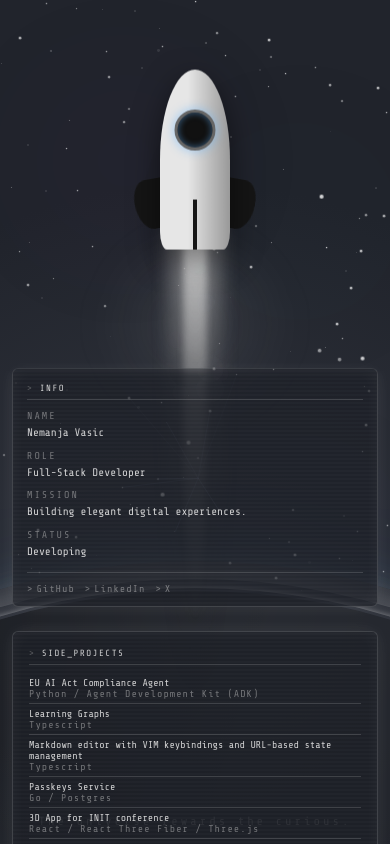
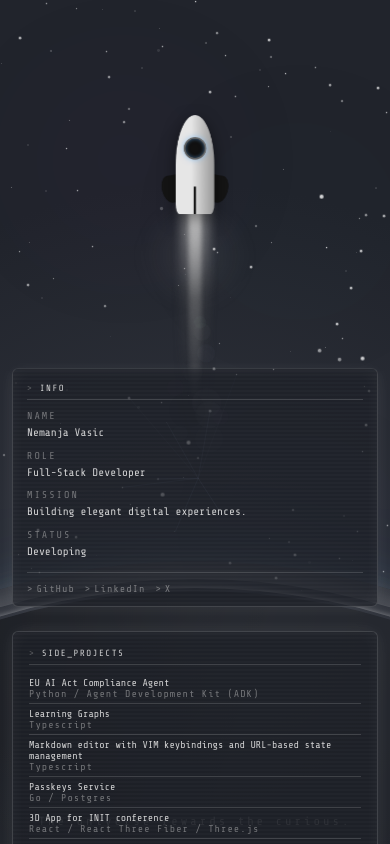
Before and after one commit to GoodbyePlanet/portfolio, a React (Vite) app: page / in a window 390 px wide. Built offline with nearby package versions, Linux system fonts and the light colour scheme; no server answers.

Commit message:
chore: Visual and annimation improvements

```diff
--- a/src/App.tsx
+++ b/src/App.tsx
@@ -19,7 +19,7 @@ import styles from './App.module.css';
 export default function App() {
   const { toggle } = useTheme();
   const mouseRef = useParallax();
-  const { phase, isShaking, launch } = useLaunchSequence(toggle);
+  const { phase, isShaking, launch, onPhaseEnd } = useLaunchSequence(toggle);
   const { state, handleStarClick } = useConstellationNav();
 
   const [isMobile, setIsMobile] = useState(
@@ -69,7 +69,7 @@ export default function App() {
       <ShootingStars />
       <CursorTrail mouseRef={mouseRef} />
       <Earth />
-      <Rocket phase={phase} mouseRef={mouseRef} onLaunch={launch} />
+      <Rocket phase={phase} onLaunch={launch} onPhaseEnd={onPhaseEnd} />
       <span className={styles.tagline}>The universe rewards the curious.</span>
     </Scene>
   );
--- a/src/components/Rocket/Rocket.module.css
+++ b/src/components/Rocket/Rocket.module.css
@@ -1,47 +1,62 @@
-.rocketContainer {
+/* Layer 1: position + responsive scale (static transform, no animation) */
+.rocketScale {
     position: absolute;
     top: 25%;
     z-index: 10;
-    display: flex;
-    flex-direction: column;
-    align-items: center;
     transform-style: preserve-3d;
     transition: transform 0.15s ease-out;
 }
 
-/* Float + engine vibration */
-.idle {
-    animation: floatAndVibrate 4s ease-in-out infinite;
+/* Layer 2: phase motion (float / launch / return keyframes own transform) */
+.rocketFloat {
+    position: relative;
+    display: flex;
+    flex-direction: column;
+    align-items: center;
+    will-change: transform;
 }
 
-@keyframes floatAndVibrate {
-    0%, 100% { transform: translateY(0); }
-    25% { transform: translateY(-10px) translateX(0.5px); }
-    25.5% { transform: translateY(-10px) translateX(-0.5px); }
-    50% { transform: translateY(-20px) translateX(0.5px); }
-    50.5% { transform: translateY(-20px) translateX(-0.5px); }
-    75% { transform: translateY(-10px) translateX(0.5px); }
-    75.5% { transform: translateY(-10px) translateX(-0.5px); }
+/* Smooth vertical float */
+.idle {
+    animation: floatRocket 4s ease-in-out infinite;
 }
 
-/* Launch animation */
+@keyframes floatRocket {
+    0%, 100% { transform: translateY(0); }
+    50% { transform: translateY(-20px); }
+}
+
+/* Exhaust glow breathes in sync with the float (brightest at the apex) */
+.idle .exhaustGlow {
+    animation: glowPulse 4s ease-in-out infinite;
+}
+
+@keyframes glowPulse {
+    0%, 100% { opacity: 0.65; transform: scale(1); }
+    50% { opacity: 1; transform: scale(1.12); }
+}
+
+/* Launch: anticipation crouch (squash) -> stretch -> accelerating ascent */
 .launching {
-    animation: launch 2s cubic-bezier(0.2, 0.8, 0.2, 1) forwards;
+    animation: launch 2s forwards;
 }
 
 @keyframes launch {
-    0% { transform: translateY(0) scale(1); }
-    30% { transform: translateY(10px) scale(1); }
-    100% { transform: translateY(-120vh) scale(0.6); }
+    0%   { transform: translateY(0) scaleX(1) scaleY(1); animation-timing-function: ease-out; }
+    20%  { transform: translateY(12px) scaleX(1.08) scaleY(0.92); animation-timing-function: ease-in; }
+    40%  { transform: translateY(-10vh) scaleX(0.9) scaleY(1.15); animation-timing-function: cubic-bezier(0.6, 0, 1, 0.4); }
+    100% { transform: translateY(-120vh) scaleX(0.6) scaleY(0.6); }
 }
 
+/* Return: glide in, slight overshoot, then settle to rest */
 .returning {
     animation: returnFromBelow 2.5s cubic-bezier(0.0, 0.0, 0.2, 1) forwards;
 }
 
 @keyframes returnFromBelow {
-    0% { transform: translateY(120vh) scale(0.4); opacity: 0; }
-    20% { opacity: 1; }
+    0%   { transform: translateY(120vh) scale(0.4); opacity: 0; }
+    20%  { opacity: 1; }
+    85%  { transform: translateY(-14px) scale(1.02); opacity: 1; }
     100% { transform: translateY(0) scale(1); opacity: 1; }
 }
 
@@ -219,19 +234,24 @@
 /* ---- Responsive ---- */
 
 @media (max-width: 768px) {
-    .rocketContainer {
+    .rocketScale {
         transform: scale(0.7);
         top: 15%;
-    }
-
-    .idle {
-        animation: floatAndVibrate 4s ease-in-out infinite;
     }
 }
 
 @media (max-width: 480px) {
-    .rocketContainer {
+    .rocketScale {
         transform: scale(0.55);
         top: 10%;
     }
 }
+
+/* Respect reduced-motion: drop the ambient float/vibration. The
+   click-triggered launch/return still play so the theme toggle completes. */
+@media (prefers-reduced-motion: reduce) {
+    .idle,
+    .idle .exhaustGlow {
+        animation: none;
+    }
+}
--- a/src/components/Rocket/Rocket.tsx
+++ b/src/components/Rocket/Rocket.tsx
@@ -1,39 +1,30 @@
-import { useRef, useEffect, type RefObject } from 'react';
+import { useRef } from 'react';
 import type { LaunchPhase } from '../../hooks/useLaunchSequence';
-import type { MousePos } from '../../hooks/useParallax';
 import { Sprinkles } from '../Particles/Sprinkles';
 import { Smoke } from '../Particles/Smoke';
 import styles from './Rocket.module.css';
 
 interface RocketProps {
   phase: LaunchPhase;
-  mouseRef: RefObject<MousePos | null>;
   onLaunch: () => void;
+  onPhaseEnd: () => void;
 }
 
-export function Rocket({ phase, mouseRef, onLaunch }: RocketProps) {
+export function Rocket({ phase, onLaunch, onPhaseEnd }: RocketProps) {
   const rocketRef = useRef<HTMLDivElement>(null);
-
-  // Rocket tilt toward cursor (ref-based, no re-renders)
-  useEffect(() => {
-    let rafId: number;
-    const animate = () => {
-      if (rocketRef.current && mouseRef.current && phase === 'idle') {
-        // Tilt is subtle - applied as CSS custom properties
-        // but since idle animation overrides transform, we skip direct transform
-      }
-      rafId = requestAnimationFrame(animate);
-    };
-    rafId = requestAnimationFrame(animate);
-    return () => cancelAnimationFrame(rafId);
-  }, [phase, mouseRef]);
 
   const phaseClass = styles[phase] || '';
 
-  const className = `${styles.rocketContainer} ${phaseClass}`;
-
   return (
-    <div className={className} ref={rocketRef} id="rocket">
+    <div className={styles.rocketScale} ref={rocketRef} id="rocket">
+      <div
+        className={`${styles.rocketFloat} ${phaseClass}`}
+        onAnimationEnd={(e) => {
+          // Only this layer's own finite launch/return animations reach here;
+          // the idle float and flame burn animations loop forever.
+          if (e.target === e.currentTarget) onPhaseEnd();
+        }}
+      >
         <div className={styles.clickHint} onClick={onLaunch} />
 
         <div className={`${styles.fin} ${styles.finLeft}`} />
@@ -51,6 +42,7 @@ export function Rocket({ phase, mouseRef, onLaunch }: RocketProps) {
           <div className={styles.flameOuter} />
           <div className={styles.flameCore} />
         </div>
+      </div>
 
       <Sprinkles rocketRef={rocketRef} phase={phase} />
       <Smoke rocketRef={rocketRef} phase={phase} />
--- a/src/components/Scene/Scene.module.css
+++ b/src/components/Scene/Scene.module.css
@@ -24,3 +24,9 @@
     80% { transform: translate(0, 1px); }
     100% { transform: translate(0, 0); }
 }
+
+@media (prefers-reduced-motion: reduce) {
+    .shake {
+        animation: none;
+    }
+}
--- a/src/hooks/useLaunchSequence.ts
+++ b/src/hooks/useLaunchSequence.ts
@@ -26,15 +26,17 @@ export function useLaunchSequence(onThemeToggle: () => void) {
     setIsShaking(true);
     schedule(() => setIsShaking(false), 600);
 
-    // Toggle theme while rocket is off-screen
+    // Toggle theme while the rocket is off-screen near its apex.
     schedule(() => onThemeToggle(), 1800);
-
-    // Transition to returning
-    schedule(() => setPhase('returning'), 2200);
-
-    // Back to idle
-    schedule(() => setPhase('idle'), 4700);
   }, [phase, onThemeToggle]);
 
-  return { phase, isShaking, launch };
+  // Advance launching -> returning -> idle as each phase's CSS animation
+  // finishes, so the JS never has to mirror the CSS durations.
+  const onPhaseEnd = useCallback(() => {
+    setPhase((p) =>
+      p === 'launching' ? 'returning' : p === 'returning' ? 'idle' : p,
+    );
+  }, []);
+
+  return { phase, isShaking, launch, onPhaseEnd };
 }
```
Lines whose indentation alone changed are shown as unchanged.
